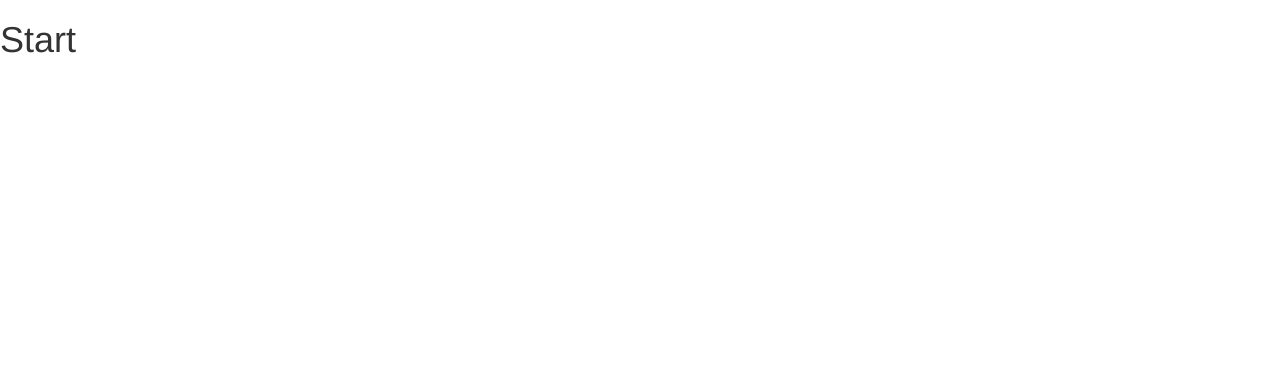
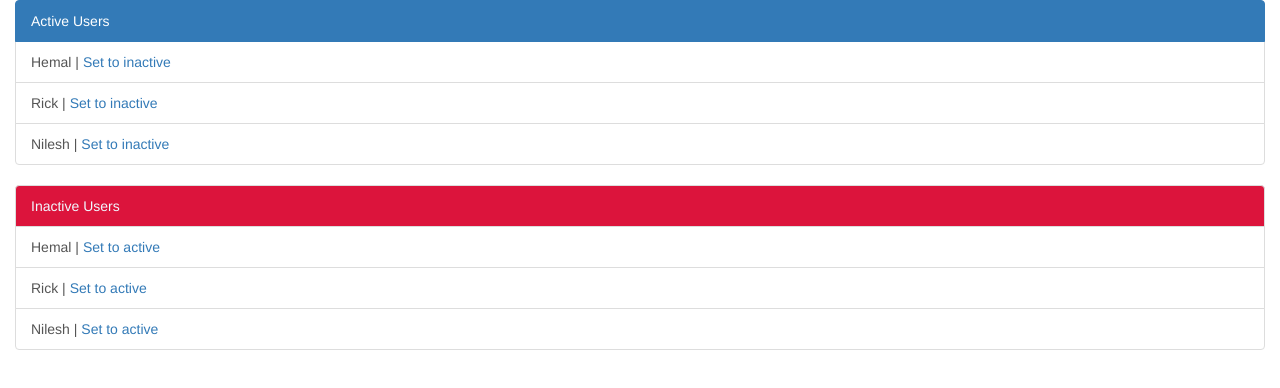
Before and after one commit to wase932/Angular4WithMaxMil, an Angular app: page / in a window 1280 px wide. Shown: the top 388 px of the page. Built offline with nearby package versions, Linux system fonts and the light colour scheme.

Commit message:
Completed UI and Splice to remove elements from array

```diff
--- /dev/null
+++ b/src/app/active-users/active-users.component.html
@@ -0,0 +1,10 @@
+<div class="list-group" *ngIf="activeUsers.length > 0">
+  <a href="#" class="list-group-item active">
+      Active Users
+    </a>
+  <a href="#" class="list-group-item"
+  *ngFor="let user of activeUsers"
+  (click)="onClick(user)"
+  >{{user.name}} | <a>{{user.status == 'Active'? 'Set to inactive' : 'Set to active' }} </a>
+  </a>
+</div>
--- /dev/null
+++ b/src/app/active-users/active-users.component.ts
@@ -0,0 +1,25 @@
+import { UserModel } from './../shared/user.model';
+import { Component, OnInit, EventEmitter, Output, Input, DoCheck } from '@angular/core';
+
+@Component({
+  selector: 'app-active-users',
+  templateUrl: './active-users.component.html',
+  styleUrls: ['./active-users.component.css']
+})
+export class ActiveUsersComponent implements OnInit {
+  activeUsers: UserModel[] = [];
+
+  constructor() {
+  }
+
+  ngOnInit() {
+    this.activeUsers.push( new UserModel('Hemal' , 'Active'));
+    this.activeUsers.push( new UserModel('Rick' , 'Active'));
+    this.activeUsers.push( new UserModel('Nilesh' , 'Active'));
+  }
+
+  onClick(user: UserModel) {
+    const i = this.activeUsers.indexOf(user);
+    this.activeUsers.splice(i, 1);
+}
+}
--- a/src/app/app.component.html
+++ b/src/app/app.component.html
@@ -1 +1,8 @@
-<h1>Start</h1>
+<div class="container-fluid">
+  <div>
+    <app-active-users></app-active-users>
+  </div>
+  <div>
+      <app-inactive-users></app-inactive-users>
+    </div>
+</div>
--- a/src/app/app.module.ts
+++ b/src/app/app.module.ts
@@ -2,10 +2,14 @@ import { BrowserModule } from '@angular/platform-browser';
 import { NgModule } from '@angular/core';
 import {FormsModule} from '@angular/forms';
 import { AppComponent } from './app.component';
+import { ActiveUsersComponent } from './active-users/active-users.component';
+import { InactiveUsersComponent } from './inactive-users/inactive-users.component';
 
 @NgModule({
   declarations: [
-    AppComponent
+    AppComponent,
+    ActiveUsersComponent,
+    InactiveUsersComponent
   ],
   imports: [
     BrowserModule,
--- /dev/null
+++ b/src/app/inactive-users/inactive-users.component.html
@@ -0,0 +1,10 @@
+<div class="list-group" *ngIf="inactiveUsers.length > 0">
+  <a href="#" class="list-group-item success" style="background-color:crimson; color:aliceblue" >
+      Inactive Users
+    </a>
+  <a href="#" class="list-group-item"
+  *ngFor="let user of inactiveUsers"
+  (click)="onClick(user)"
+  >{{user.name}} | <a>{{user.status == 'Active'? 'Set to inactive' : 'Set to active' }} </a>
+  </a>
+</div>
--- /dev/null
+++ b/src/app/inactive-users/inactive-users.component.ts
@@ -0,0 +1,26 @@
+import { UserModel } from './../shared/user.model';
+import { Component, OnInit } from '@angular/core';
+
+@Component({
+  selector: 'app-inactive-users',
+  templateUrl: './inactive-users.component.html',
+  styleUrls: ['./inactive-users.component.css']
+})
+export class InactiveUsersComponent implements OnInit {
+  inactiveUsers: UserModel[] = [];
+
+    constructor() {
+    }
+
+    ngOnInit() {
+      this.inactiveUsers.push( new UserModel('Hemal' , 'Inactive'));
+      this.inactiveUsers.push( new UserModel('Rick' , 'Inactive'));
+      this.inactiveUsers.push( new UserModel('Nilesh' , 'Inactive'));
+    }
+
+    onClick(user: UserModel) {
+      const i = this.inactiveUsers.indexOf(user);
+      this.inactiveUsers.splice(i, 1);
+  }
+
+}
--- /dev/null
+++ b/src/app/shared/user.model.ts
@@ -0,0 +1,23 @@
+export class UserModel {
+    private _name: string;
+    private _status: string;
+
+    public get name(): string {
+        return this._name;
+    }
+    public set name(value: string) {
+        this._name = value;
+    }
+
+    public get status(): string {
+        return this._status;
+    }
+    public set status(value: string) {
+        this._status = value;
+    }
+
+    constructor(name: string, status: string) {
+        this._name = name;
+        this._status = status;
+    }
+}
```
Also changed, not shown: src/app/active-users/active-users.component.css (added), src/app/inactive-users/inactive-users.component.css (added).
